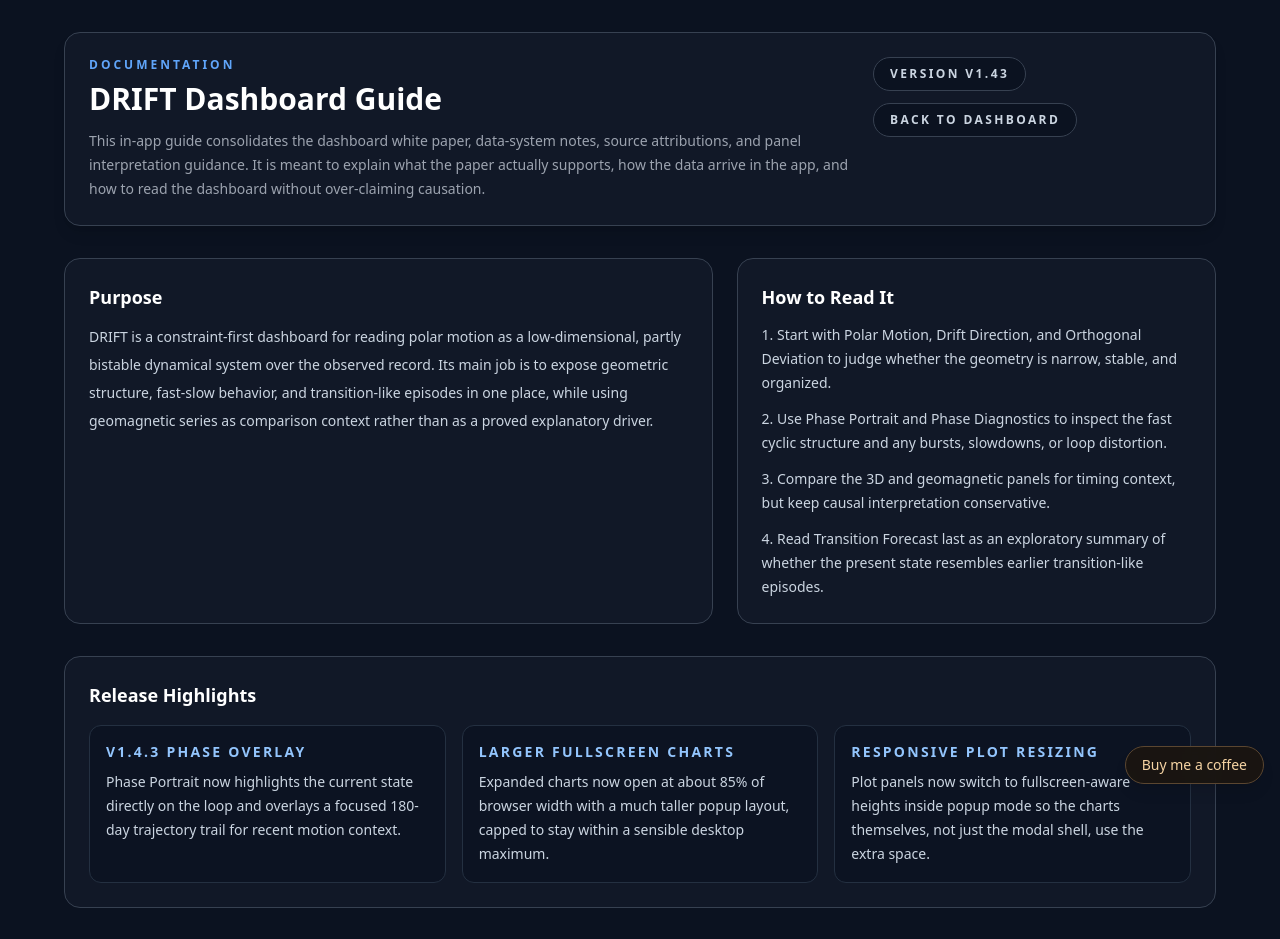
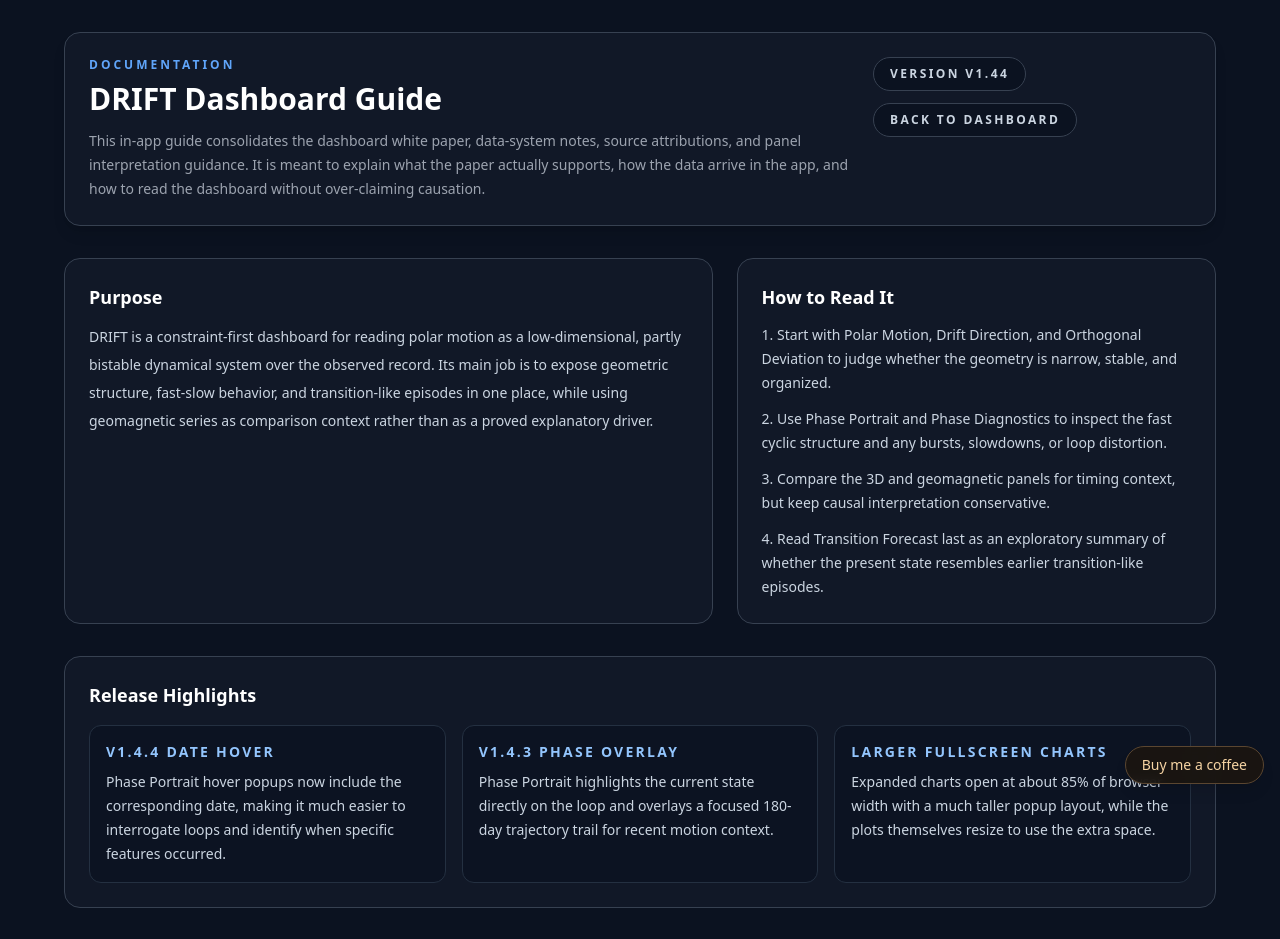
Before and after one commit to nobulart/drift, a Next.js app: page /docs in a window 1280 px wide. Shown: the top 939 px of the page. Built offline with nearby package versions, Linux system fonts and the light colour scheme.

Commit message:
Release 1.4.4

```diff
--- a/package.json
+++ b/package.json
@@ -1,6 +1,6 @@
 {
   "name": "drift",
-  "version": "1.4.3",
+  "version": "1.4.4",
   "description": "Geodetic-Geomagnetic Coupling Dashboard",
   "scripts": {
     "dev": "next dev",
--- a/src/app/docs/page.tsx
+++ b/src/app/docs/page.tsx
@@ -116,7 +116,7 @@ export default function DocsPage() {
             </div>
             <div className="flex flex-wrap gap-3">
               <span className="rounded-full border border-[#374151] bg-[#0b1220] px-4 py-2 text-xs font-semibold uppercase tracking-[0.2em] text-[#cbd5e1]">
-                Version v1.43
+                Version v1.44
               </span>
               <Link
                 href="/"
@@ -153,21 +153,21 @@ export default function DocsPage() {
           <h2 className="text-lg font-bold text-white">Release Highlights</h2>
           <div className="mt-4 grid gap-4 md:grid-cols-3">
             <article className="rounded-xl border border-[#243041] bg-[#0b1220]/70 p-4">
+              <h3 className="text-sm font-semibold uppercase tracking-[0.16em] text-[#93c5fd]">v1.4.4 Date Hover</h3>
+              <p className="mt-2 text-sm leading-6 text-[#cbd5e1]">
+                Phase Portrait hover popups now include the corresponding date, making it much easier to interrogate loops and identify when specific features occurred.
+              </p>
+            </article>
+            <article className="rounded-xl border border-[#243041] bg-[#0b1220]/70 p-4">
               <h3 className="text-sm font-semibold uppercase tracking-[0.16em] text-[#93c5fd]">v1.4.3 Phase Overlay</h3>
               <p className="mt-2 text-sm leading-6 text-[#cbd5e1]">
-                Phase Portrait now highlights the current state directly on the loop and overlays a focused 180-day trajectory trail for recent motion context.
+                Phase Portrait highlights the current state directly on the loop and overlays a focused 180-day trajectory trail for recent motion context.
               </p>
             </article>
             <article className="rounded-xl border border-[#243041] bg-[#0b1220]/70 p-4">
               <h3 className="text-sm font-semibold uppercase tracking-[0.16em] text-[#93c5fd]">Larger Fullscreen Charts</h3>
               <p className="mt-2 text-sm leading-6 text-[#cbd5e1]">
-                Expanded charts now open at about 85% of browser width with a much taller popup layout, capped to stay within a sensible desktop maximum.
-              </p>
-            </article>
-            <article className="rounded-xl border border-[#243041] bg-[#0b1220]/70 p-4">
-              <h3 className="text-sm font-semibold uppercase tracking-[0.16em] text-[#93c5fd]">Responsive Plot Resizing</h3>
-              <p className="mt-2 text-sm leading-6 text-[#cbd5e1]">
-                Plot panels now switch to fullscreen-aware heights inside popup mode so the charts themselves, not just the modal shell, use the extra space.
+                Expanded charts open at about 85% of browser width with a much taller popup layout, while the plots themselves resize to use the extra space.
               </p>
             </article>
           </div>
--- a/src/app/page.tsx
+++ b/src/app/page.tsx
@@ -356,7 +356,7 @@ export default function Home() {
                 Polar Motion Geometry and Context
               </p>
               <p className="mt-2 text-[11px] font-semibold uppercase tracking-[0.2em] text-[#cbd5e1]">
-                Version v1.43
+                Version v1.44
               </p>
             </div>
             <Link
--- a/src/components/PhasePortrait.tsx
+++ b/src/components/PhasePortrait.tsx
@@ -39,12 +39,13 @@ export default function PhasePortrait({
     const portraitTrace: Plotly.Data = {
       x: validIndices.map((index) => theta[index]),
       y: validIndices.map((index) => omega[index]),
+      customdata: validIndices.map((index) => dates[index] ?? 'Unknown date'),
       mode: 'lines+markers',
       type: 'scatter',
       name: 'Phase Portrait',
       line: { color: '#3b82f6', width: 1.5 },
       marker: { size: 3, color: 'rgba(59, 130, 246, 0.45)' },
-      hovertemplate: 'θ %{x:.3f}<br>ω %{y:.4f}<extra></extra>'
+      hovertemplate: '%{customdata}<br>θ %{x:.3f}<br>ω %{y:.4f}<extra></extra>'
     };
 
     const data: Plotly.Data[] = [portraitTrace];
@@ -66,11 +67,12 @@ export default function PhasePortrait({
       data.push({
         x: recentIndices.map((index) => theta[index]),
         y: recentIndices.map((index) => omega[index]),
+        customdata: recentIndices.map((index) => dates[index] ?? 'Unknown date'),
         mode: 'lines',
         type: 'scatter',
         name: 'Recent 180d Trajectory',
         line: { color: '#f59e0b', width: 3 },
-        hovertemplate: 'Recent trail<br>θ %{x:.3f}<br>ω %{y:.4f}<extra></extra>'
+        hovertemplate: 'Recent trail<br>%{customdata}<br>θ %{x:.3f}<br>ω %{y:.4f}<extra></extra>'
       });
     }
 
@@ -98,11 +100,12 @@ export default function PhasePortrait({
         data.push({
           x: validTurningPoints.map((index) => theta[index]),
           y: validTurningPoints.map((index) => omega[index]),
+          customdata: validTurningPoints.map((index) => dates[index] ?? 'Unknown date'),
           mode: 'markers',
           type: 'scatter',
           name: 'Turning Points',
           marker: { color: '#ef4444', size: 8, symbol: 'circle-solid' },
-          hovertemplate: 'Turning point<br>θ %{x:.3f}<br>ω %{y:.4f}<extra></extra>'
+          hovertemplate: 'Turning point<br>%{customdata}<br>θ %{x:.3f}<br>ω %{y:.4f}<extra></extra>'
         });
       }
     }
```
Also changed, not shown: 2 other files (tests, documents, lock files or other folders).
